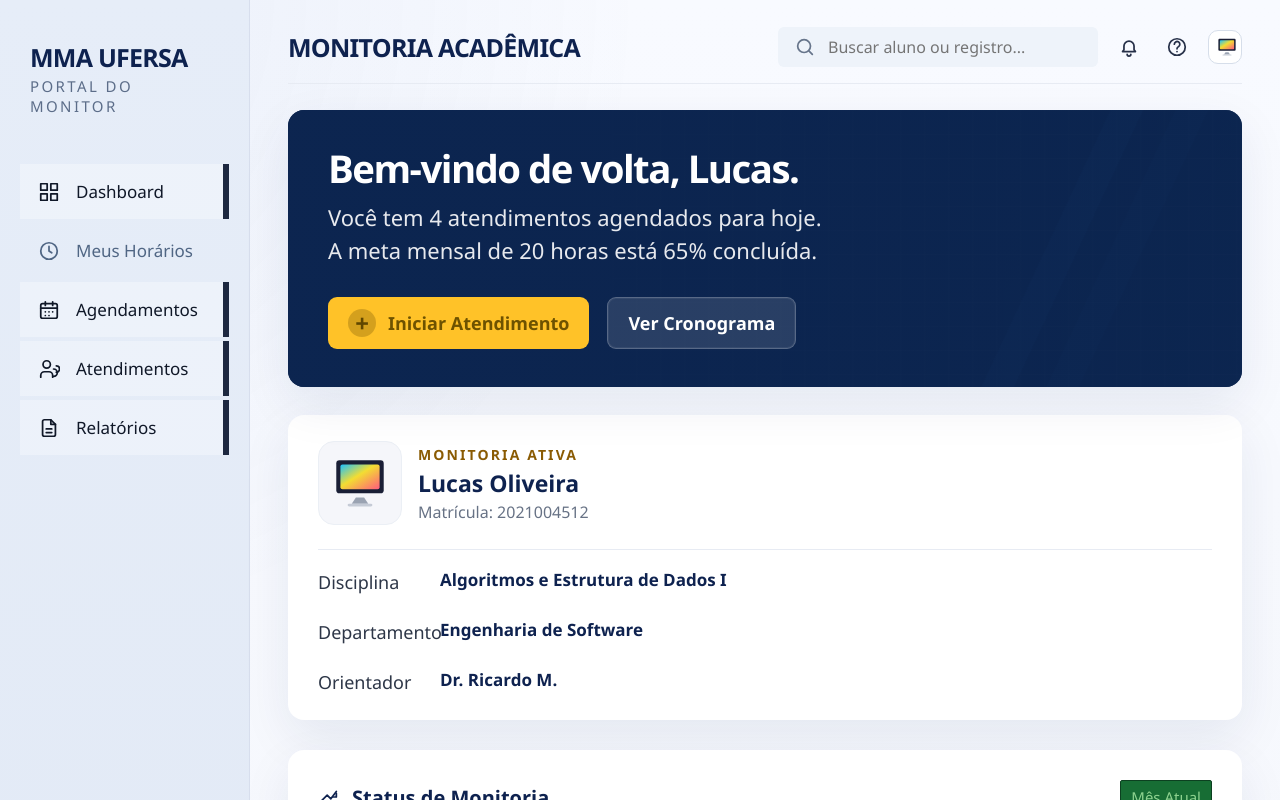
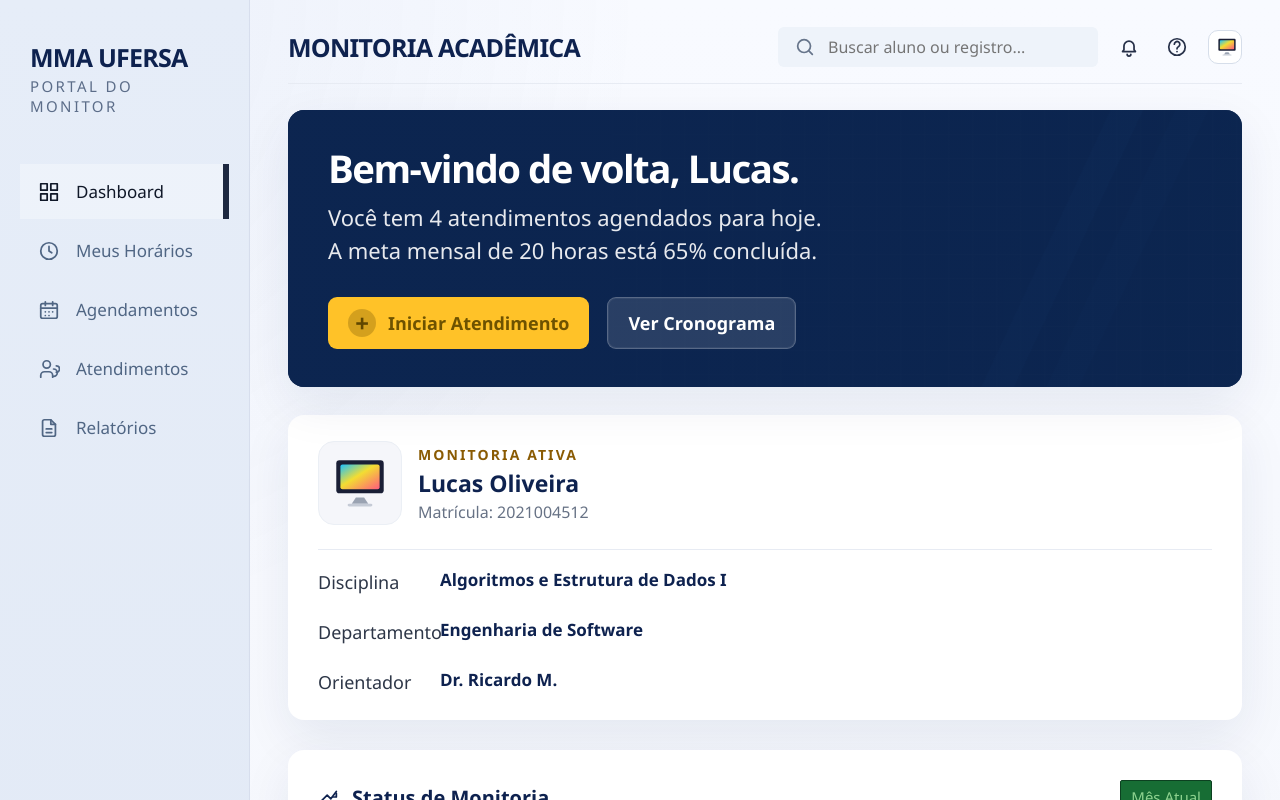
Before and after one commit to LumaOlli/web-2026-1-Luma_Oliveira, a React (Vite) app in the folder front-end/: page /dashboard in a window 1280 px wide. Shown: the top 800 px of the page. Built offline with nearby package versions, Linux system fonts and the light colour scheme; the HTML template or start-up script is replaced by a standard one.

Commit message:
correções

```diff
--- a/front-end/src/pages/DashboardMonitoria.jsx
+++ b/front-end/src/pages/DashboardMonitoria.jsx
@@ -4,9 +4,9 @@ import "./dashboard-monitoria.css";
 const menuItems = [
   { label: "Dashboard", icon: <DashboardIcon />, to: "/dashboard" },
   { label: "Meus Horários", icon: <ClockIcon />, to: "/meus-horarios" },
-  { label: "Agendamentos", icon: <CalendarIcon />, to: "#" },
-  { label: "Atendimentos", icon: <UsersIcon />, to: "#" },
-  { label: "Relatórios", icon: <FileIcon />, to: "#" },
+  { label: "Agendamentos", icon: <CalendarIcon />, to: "/agendamentos" },
+  { label: "Atendimentos", icon: <UsersIcon />, to: "/atendimentos" },
+  { label: "Relatórios", icon: <FileIcon />, to: "/relatorios" },
 ];
 
 const notices = [
--- a/front-end/src/pages/MeusHorariosM.jsx
+++ b/front-end/src/pages/MeusHorariosM.jsx
@@ -4,9 +4,9 @@ import "./meus-horariosM.css";
 const menuItems = [
   { label: "Dashboard", icon: <DashboardIcon />, to: "/dashboard" },
   { label: "Meus Horários", icon: <ClockIcon />, to: "/meus-horarios" },
-  { label: "Agendamentos", icon: <CalendarIcon />, to: "#" },
-  { label: "Atendimentos", icon: <UsersIcon />, to: "#" },
-  { label: "Relatórios", icon: <FileIcon />, to: "#" },
+  { label: "Agendamentos", icon: <CalendarIcon />, to: "/agendamentos " },
+  { label: "Atendimentos", icon: <UsersIcon />, to: "/atendimentos" },
+  { label: "Relatórios", icon: <FileIcon />, to: "/atendimentos" },
 ];
 
 export default function MeusHorariosM() {
```
